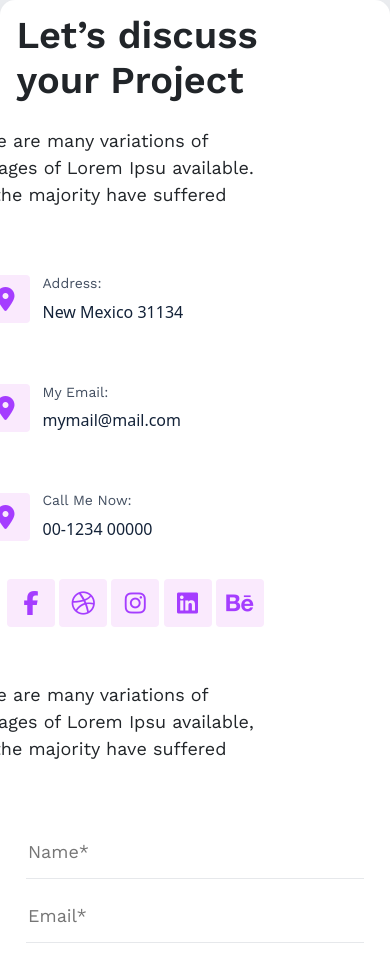
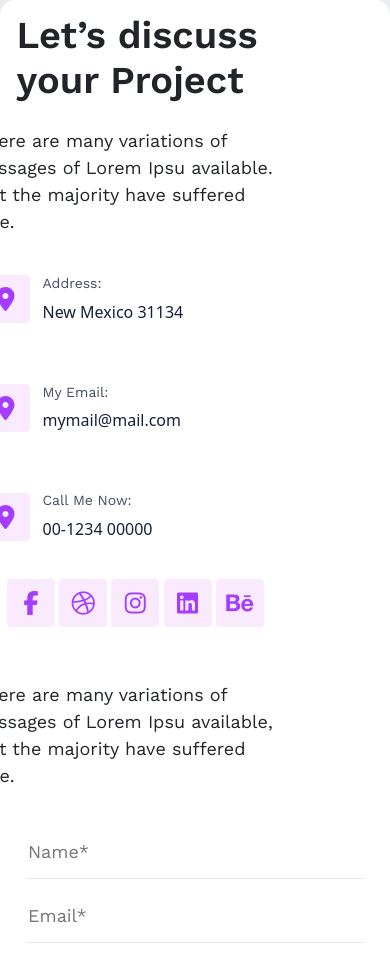
Before and after one commit to FarhanaAktar/portfulio, a plain HTML site: page index.html in a window 390 px wide. Shown: the part 8540-9504 px from the top of the page. Drawn offline with nearby package versions, Linux system fonts and the light colour scheme.

Commit message:
responsive

```diff
--- a/css/responsive.css
+++ b/css/responsive.css
@@ -242,7 +242,7 @@ left:-44%;
 }
 .contact_item p {
 	position: relative;
-	left:-75%;
+	left:-65%;
 	width:306px;
 	margin-top:23px;
 }
@@ -258,7 +258,7 @@ left:-44%;
 }
 .contact_list p {
 	position: relative;
-	left:-75%;
+	left:-65%;
 	width:306px;
 	margin-top:54px;
 }
```
